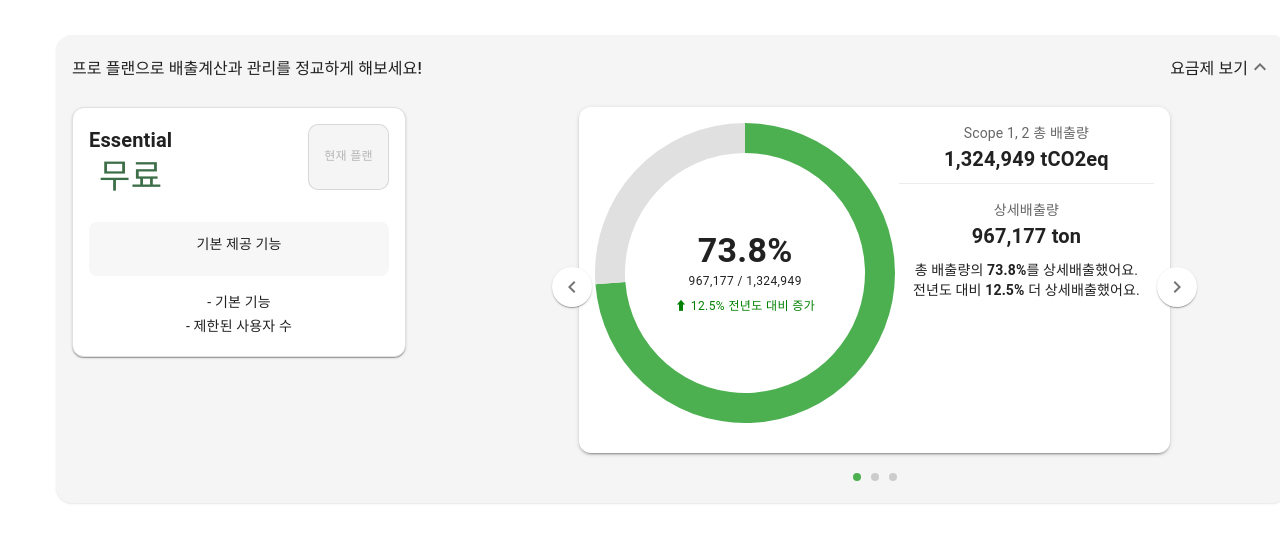
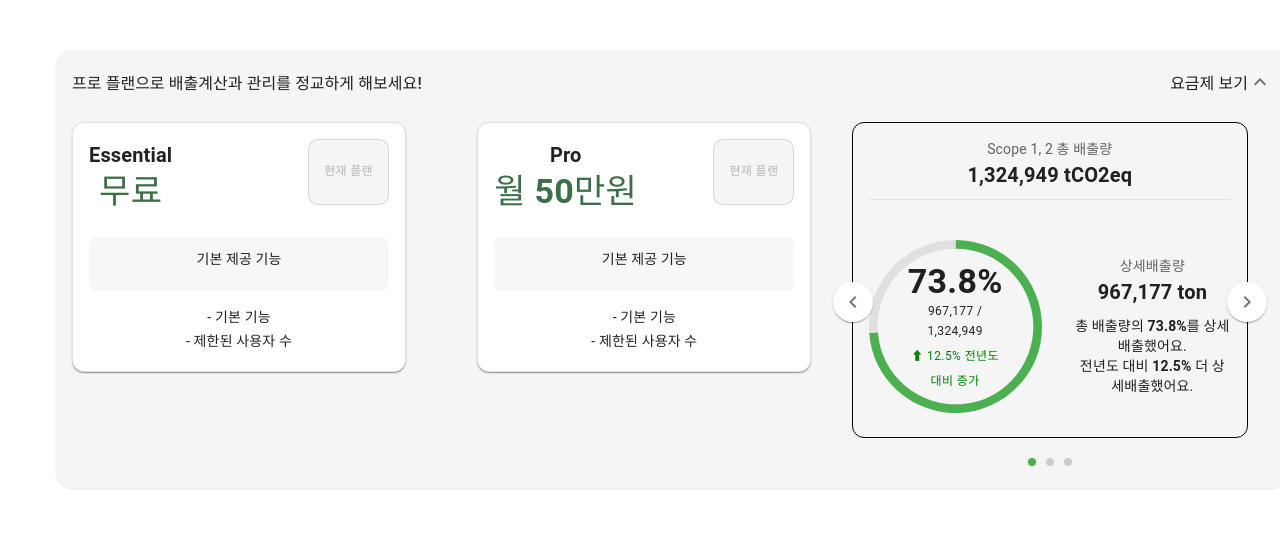
Before and after one commit to herlanmustopa/wecruit-lab, a React (Vite) app: page / in a window 1280 px wide. Shown: the part 131-674 px from the top of the page. Built offline with nearby package versions, Linux system fonts and the light colour scheme.

Commit message:
Initial Commit

```diff
--- a/src/App.tsx
+++ b/src/App.tsx
@@ -5,6 +5,7 @@ import "./App.css";
 import Grid from "@mui/material/Grid2";
 import Carousel from "./components/Carousel";
 import PlanCard from "./components/Card2";
+import {Box} from "@mui/material";
 
 const App: React.FC = () => {
   const cardsData = [
@@ -62,6 +63,19 @@ const App: React.FC = () => {
             />{" "}
           </Grid>
           <Grid size={8}>
+            <Box
+              sx={{
+                display: "flex",
+              }}>
+              <Grid size={10}>
+                <PlanCard
+                  title='Pro'
+                  price='월 50만원'
+                  features={["기본 기능", "제한된 사용자 수"]}
+                  isCurrentPlan={true}
+                />
+              </Grid>
+              {/* <Grid size={6}> */}
               <Carousel
                 percentage={cardsData[activeIndex].percentage}
                 total={cardsData[activeIndex].total}
@@ -75,6 +89,8 @@ const App: React.FC = () => {
                 handlePrev={handlePrev}
                 handleNext={handleNext}
               />
+              {/* </Grid> */}
+            </Box>
           </Grid>
         </Grid>
       </CustomAccordion>
--- a/src/components/Carousel.tsx
+++ b/src/components/Carousel.tsx
@@ -2,7 +2,7 @@ import React from "react";
 import {
   Box,
   Typography,
-  Card,
+  //   Card,
   CardContent,
   Divider,
   Container,
@@ -72,7 +72,7 @@ const Carousel: React.FC<CarouselProps> = ({
           onClick={handlePrev}
           sx={{
             position: "absolute",
-            left: 75,
+            left: 5,
             top: 180,
             transform: "translateY(-50%)",
             backgroundColor: "white",
@@ -85,20 +85,31 @@ const Carousel: React.FC<CarouselProps> = ({
           }}>
           <ChevronLeftIcon />
         </IconButton>
-        <Card sx={{borderRadius: "12px", boxShadow: 2}}>
+        <Box sx={{borderRadius: "12px", border: 1, borderColor: "black"}}>
           <CardContent>
+            <Typography variant='body2' color='textSecondary'>
+              Scope 1, 2 총 배출량
+            </Typography>
+            <Typography
+              variant='h6'
+              component='div'
+              sx={{fontWeight: "bold", marginBottom: 1}}>
+              {scope1_2}
+            </Typography>
+
+            <Divider sx={{opacity: 0.6, marginBottom: 5}} />
             <Grid container spacing={2}>
               <Grid item xs={6}>
                 <Box
                   sx={{
                     position: "relative",
-                    display: "inline-flex",
                     justifyContent: "center",
+                    display: "flex",
                   }}>
                   <Doughnut
                     data={data}
                     options={{
-                      cutout: "80%",
+                      cutout: "90%",
                       responsive: true,
                       maintainAspectRatio: true,
                     }}
@@ -129,18 +140,6 @@ const Carousel: React.FC<CarouselProps> = ({
 
               <Grid item xs={6}>
                 <Box sx={{paddingLeft: 2}}>
-                  <Typography variant='body2' color='textSecondary'>
-                    Scope 1, 2 총 배출량
-                  </Typography>
-                  <Typography
-                    variant='h6'
-                    component='div'
-                    sx={{fontWeight: "bold", marginBottom: 1}}>
-                    {scope1_2}
-                  </Typography>
-
-                  <Divider sx={{opacity: 0.6}} />
-
                   <Typography
                     variant='body2'
                     color='textSecondary'
@@ -163,13 +162,13 @@ const Carousel: React.FC<CarouselProps> = ({
               </Grid>
             </Grid>
           </CardContent>
-        </Card>
+        </Box>
 
         <IconButton
           onClick={handleNext}
           sx={{
             position: "absolute",
-            right: 75,
+            right: 5,
             top: 180,
             transform: "translateY(-50%)",
             backgroundColor: "white",
```
Lines whose indentation alone changed are shown as unchanged.
